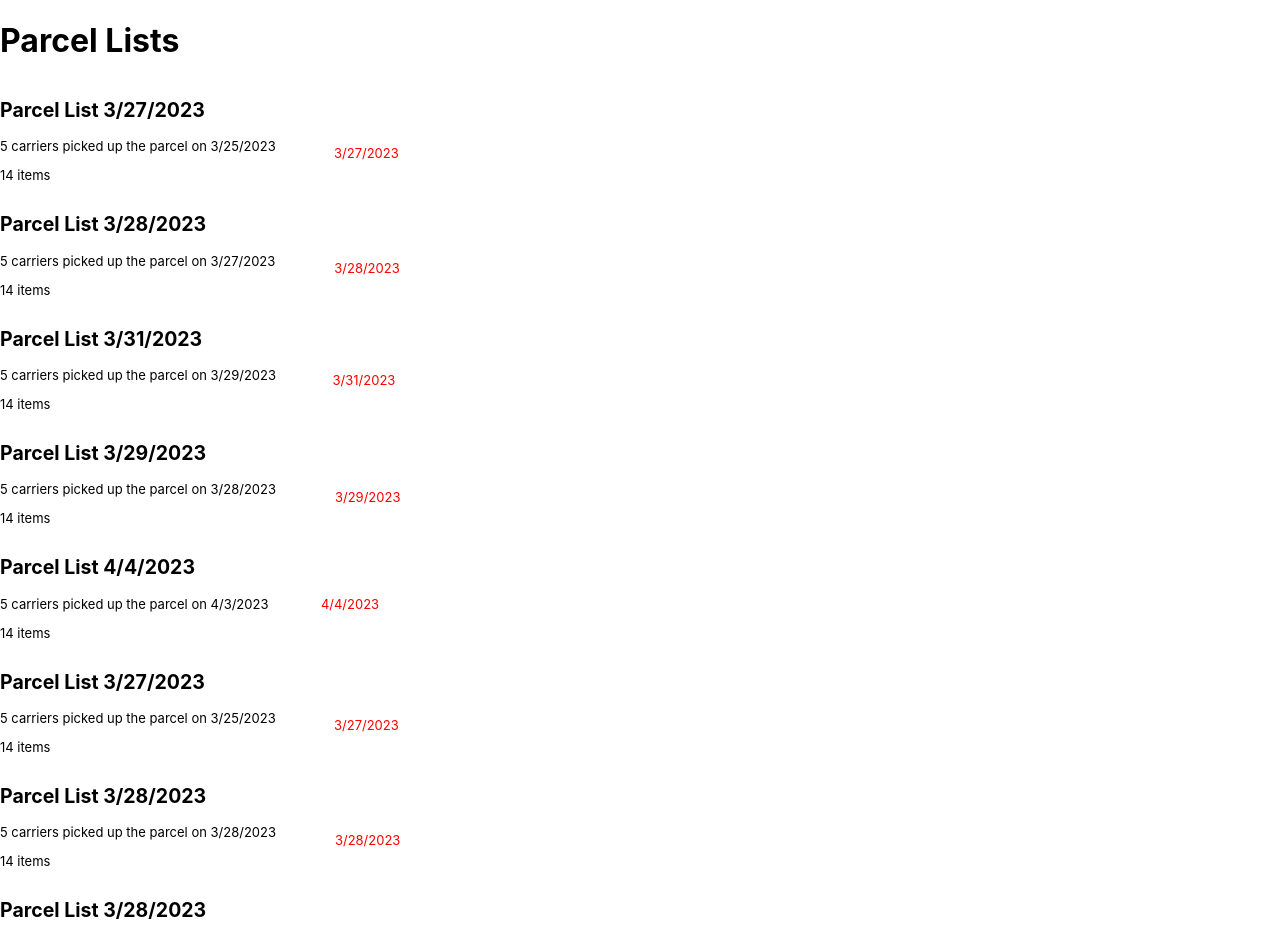
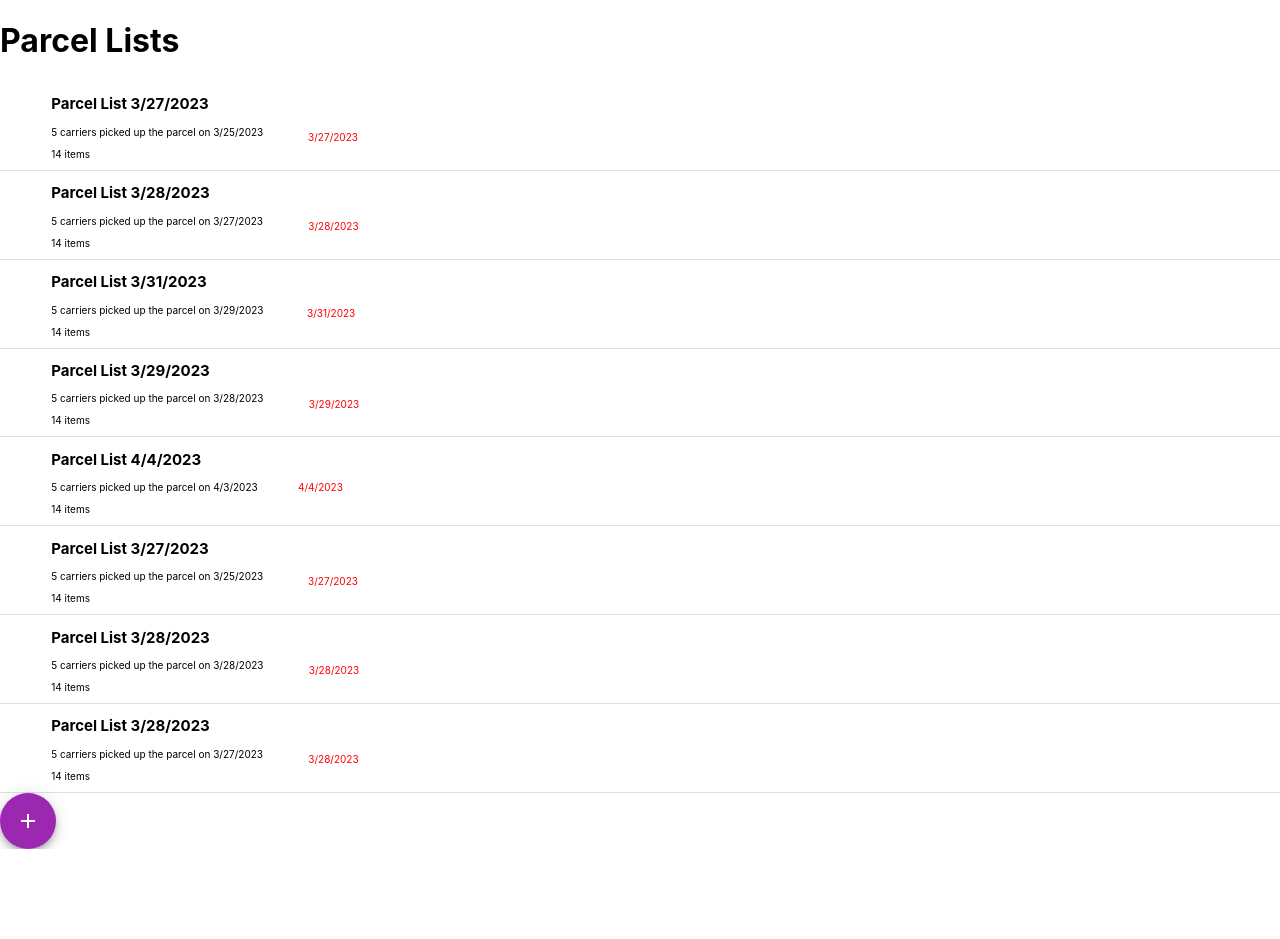
Before and after one commit to JessRm04/mediamarkt-orders-solution, a React (Create React App) app: page / in a window 1280 px wide. Shown: the top 939 px of the page. After the commit the page ends 849 px from the top, so only its background shows below. Built offline with nearby package versions, Linux system fonts and the light colour scheme.

Commit message:
add parcellists all components: title, oderDetails component, add button

```diff
--- a/package.json
+++ b/package.json
@@ -5,6 +5,7 @@
   "dependencies": {
     "@emotion/react": "^11.10.6",
     "@emotion/styled": "^11.10.6",
+    "@mui/icons-material": "^5.11.11",
     "@mui/material": "^5.11.14",
     "@testing-library/jest-dom": "^5.16.5",
     "@testing-library/react": "^13.4.0",
--- a/src/assets/components/atoms/OrderDetails.jsx
+++ b/src/assets/components/atoms/OrderDetails.jsx
@@ -1,10 +1,12 @@
 import React from 'react'
 import './orderDetails.css'
+import Divider from '@mui/material/Divider'
 
 function OrderDetails(props) {
     const { deliveryDate, pickupDate } = props;
 
   return (
+    <>
     <div className="oderDetailsContainer">
         <div>
             <h2>Parcel List {deliveryDate}</h2>
@@ -15,6 +17,8 @@
             <p className="deliveryDate">{deliveryDate}</p>
         </div>
     </div>
+    <Divider/>
+    </>
   );
 }
 
--- a/src/assets/components/atoms/orderDetails.css
+++ b/src/assets/components/atoms/orderDetails.css
@@ -1,7 +1,9 @@
 .oderDetailsContainer{
     display: flex;
     flex-direction: row;
-    font-size: small;
+    font-size: x-small;
+    color:#3A3541 87%;
+    margin-left: 4%;
 }
 
 .deliveryDate{
--- a/src/assets/pages/ParcelLists.jsx
+++ b/src/assets/pages/ParcelLists.jsx
@@ -1,10 +1,13 @@
 import React from 'react';
 import OrderDetails from '../components/atoms/OrderDetails';
 import data from './data.json';
+import Fab from '@mui/material/Fab';
+import AddIcon from '@mui/icons-material/Add';
+
 
 function ParcelLists() {
 
-  const returnData = data.slice(0, 15);
+  const returnData = data.slice(0, 8);
 
   return (
     <>
@@ -17,6 +20,9 @@
           pickupDate={parcel.pickupDate}
         />
       ))}
+      <Fab color="secondary" aria-label="add">
+        <AddIcon />
+      </Fab>
     </div>
     </>
   );
```
Also changed, not shown: 1 other file (tests, documents, lock files or other folders).
